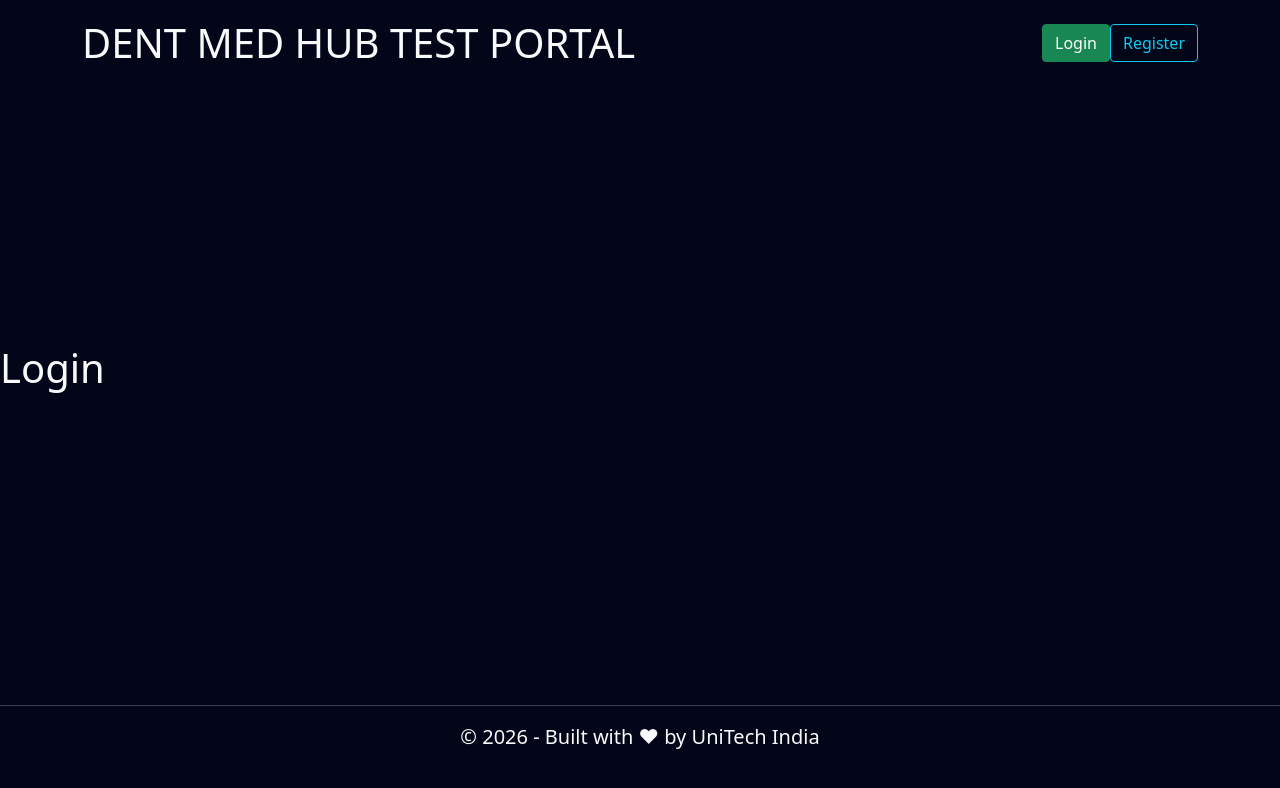
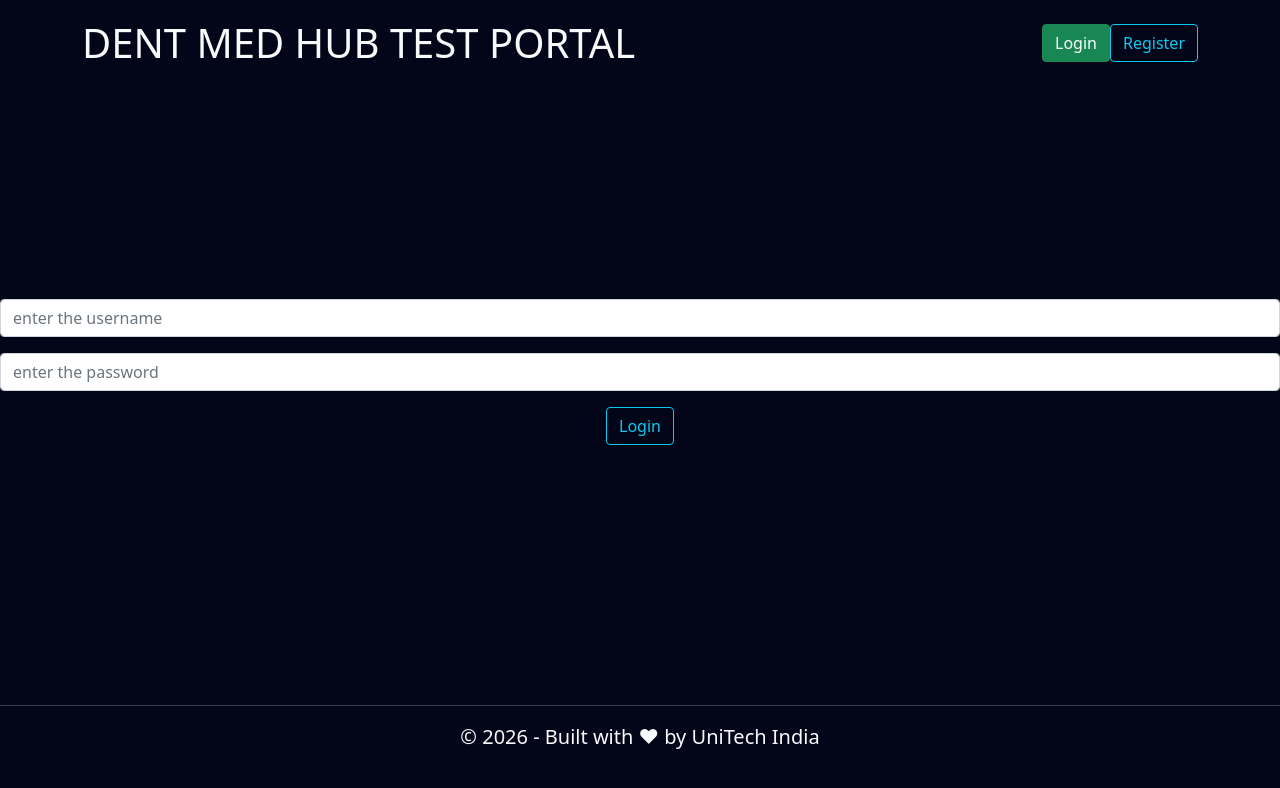
Before and after one commit to rudraksh-codes/ReactDjangoRest-Portal, a React (Vite) app in the folder frontend-react/: page /login in a window 1280 px wide. Shown: the top 788 px of the page. Built offline with nearby package versions, Linux system fonts and the light colour scheme.

Commit message:
feat:login showPiece

```diff
--- a/frontend-react/src/components/Login.jsx
+++ b/frontend-react/src/components/Login.jsx
@@ -1,10 +1,57 @@
+import axios from 'axios'
 import React from 'react'
+import { useState } from 'react'
+import { FontAwesomeIcon } from '@fortawesome/react-fontawesome'
+import { faSpinner } from '@fortawesome/free-solid-svg-icons'
+
 
 const Login = () => {
-  return (
-    <>
-      <h1 className='text-light'>Login</h1>
-    </>
+
+    const [username, setUsername] = useState('')
+    const [password, setPassword] = useState('')
+    const [errors, setErrors] = useState({})
+    const [success, setSuccess] = useState(false)
+    const [loading, setLoading] = useState(false)
+
+    const handleLogin = async (e) => {
+      e.preventDefault();
+      setLoading(true)
+
+      const loginData = {username,password};
+      try{
+        const response = await axios.post("http://localhost:8000/api/token/", loginData)
+        console.log(response.data)
+        console.log("Login Successful")
+        setErrors({})
+        setSuccess(true)
+      }
+      catch(error){
+        console.log("Login Error:", error.response.data)
+        setErrors(error.response.data)
+      }
+      finally{
+        setLoading(false)
+      }
+
+    }
+
+      return (
+        <form onSubmit={handleLogin}>
+            <input type="text" placeholder='enter the username' value={username} onChange={(e)=> setUsername(e.target.value)} className='form-control mb-3'/>
+            <input type='password' placeholder='enter the password' value={password} onChange={(e)=> setPassword(e.target.value)} className='form-control mb-3'/>
+            <small>
+                {
+                  errors.detail && <div className='text-danger'>{errors.detail}</div>
+                }
+
+            </small>
+            {success && <p className='alert-success text-center'>Logined Successfully!</p>}
+            {
+                loading? <button type='submit' className='btn btn-outline-info d-block mx-auto'><FontAwesomeIcon icon={faSpinner} spin />Please wait...</button> :
+                <button type='submit' className='btn btn-outline-info d-block mx-auto'>Login</button>
+
+            }
+        </form>
   )
 }
 
--- a/frontend-react/src/components/Register.jsx
+++ b/frontend-react/src/components/Register.jsx
@@ -2,8 +2,7 @@ import React from 'react'
 import axios from 'axios'
 import { useState } from 'react'
 import { Link } from 'react-router-dom'
-import { FontAwesomeIcon } from '@fortawesome/react-fontawesome'
-import { faSpinner } from '@fortawesome/free-solid-svg-icons'
+
 
 
 
@@ -17,8 +16,7 @@ const Register = () => {
     const [loading, setLoading] = useState(false)
 
 
-    const handleLogin = async (e) => {
-        setSuccess(false)
+    const handleRegister = async (e) => {
         e.preventDefault();
         setLoading(true)
         const userData = {username, email, password}
@@ -41,7 +39,7 @@ const Register = () => {
 
     return (
     <>
-        <form onSubmit={handleLogin}>
+        <form onSubmit={handleRegister}>
             <input type="text" placeholder='enter the username' value={username} onChange={(e)=> setUsername(e.target.value)} className='form-control mb-3'/>
             <small>{errors.username && <div className='text-danger'>{errors.username}</div>}</small>
             <input type='email' placeholder='enter the email' value={email} onChange={(e)=> setEmail(e.target.value)} className='form-control mb-3'/>
```
Also changed, not shown: 2 other files (tests, documents, lock files or other folders).
